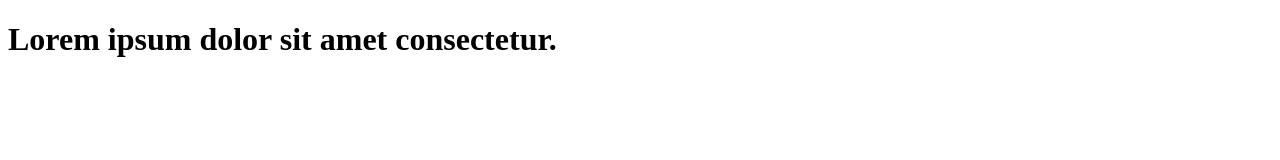
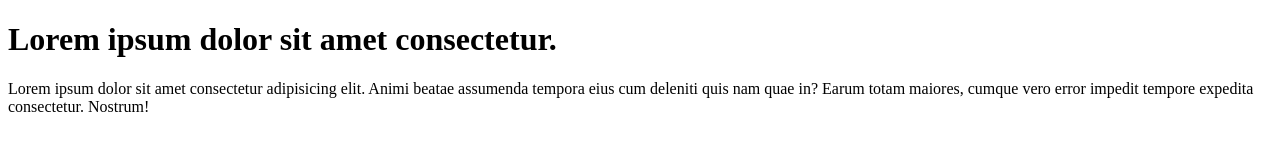
Before and after one commit to Abhi2003-30/learn-git, a plain HTML site: page index.html in a window 1280 px wide. Drawn offline with Linux system fonts and the light colour scheme.

Commit message:
add paragraph to code

```diff
--- a/index.html
+++ b/index.html
@@ -7,5 +7,10 @@
   </head>
   <body>
     <h1>Lorem ipsum dolor sit amet consectetur.</h1>
+    <p>
+      Lorem ipsum dolor sit amet consectetur adipisicing elit. Animi beatae
+      assumenda tempora eius cum deleniti quis nam quae in? Earum totam maiores,
+      cumque vero error impedit tempore expedita consectetur. Nostrum!
+    </p>
   </body>
 </html>
```
